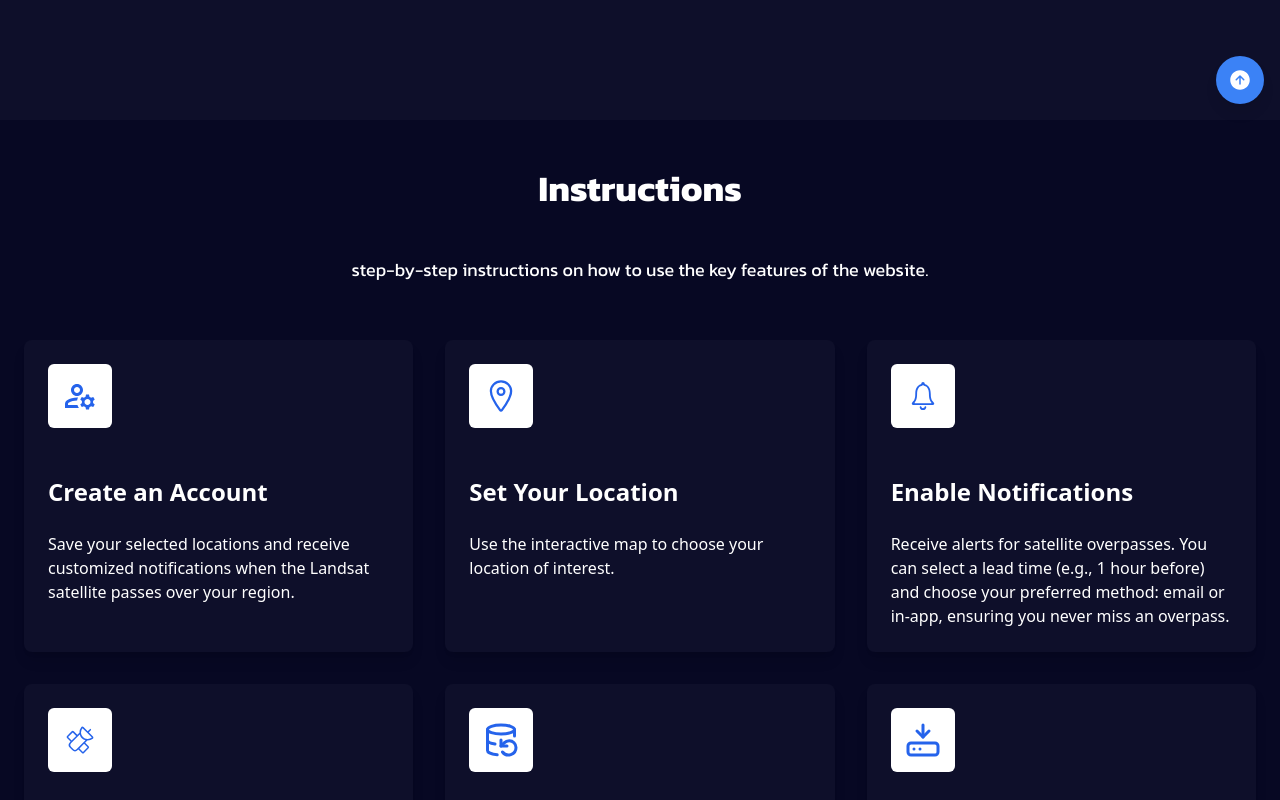
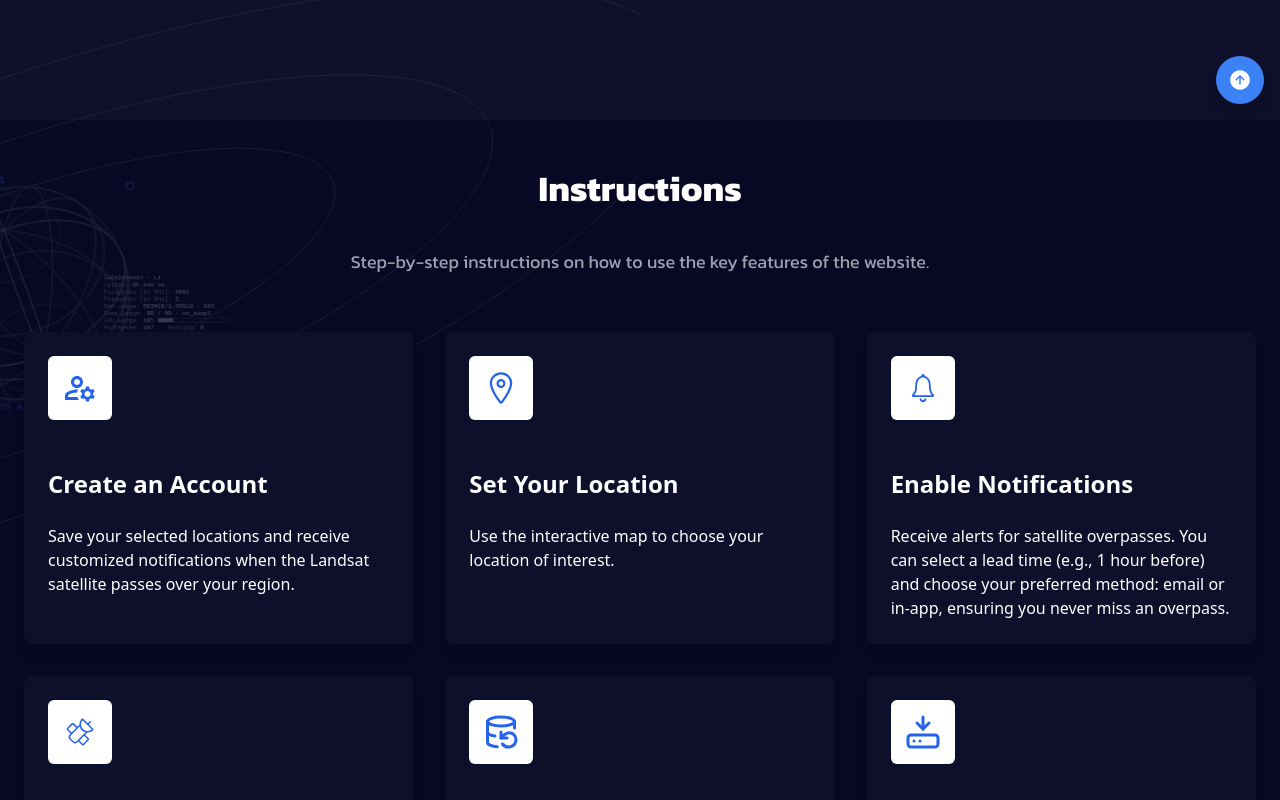
Before and after one commit to SpectraMappers/spectra-mappers2, a React (Vite) app: page / in a window 1280 px wide. Shown: the part 680-1480 px from the top of the page. Built offline with nearby package versions, Linux system fonts and the light colour scheme.

Commit message:
about image

```diff
--- a/src/components/home/Instructions.jsx
+++ b/src/components/home/Instructions.jsx
@@ -1,20 +1,25 @@
-
 import { instructionData } from "../../data/instruction.jsx";
-// import SataliteImage from "../../assets/Group 5.svg";
+import SataliteImage from "../../assets/images/Group 5.svg";
 
 function Instructions() {
   return (
-    <section className="py-12 flex flex-col justify-center items-center gap-6 bg-[#070823] ">
+    <section className="relative py-12 flex flex-col justify-center items-center gap-6 bg-[#070823]">
+      {/* Background Image */}
+      <div className="absolute top-[-30%] left-0 w-full h-full">
+        <img
+          src={SataliteImage}
+          alt="Satellite Background"
+          className="object-cover w-1/2 h-full opacity-20" // Adjust opacity and size as needed
+        />
+      </div>
 
-
-      <div className="flex justify-center items-center flex-col gap-4 font-Kanit">
+      <div className="flex justify-center items-center flex-col gap-2 font-Kanit z-10">
         <h1 className="text-4xl font-bold mb-8 text-white">Instructions</h1>
-        <p className="text-white text-lg mb-8">
-          step-by-step instructions on how to use the key features of the
-          website.
+        <p className="text-gray-400 text-lg mb-8">
+          Step-by-step instructions on how to use the key features of the website.
         </p>
       </div>
-      <div className="container  mx-auto grid grid-cols-1 md:grid-cols-2 lg:grid-cols-3 gap-8 px-6">
+      <div className="container mx-auto grid grid-cols-1 md:grid-cols-2 lg:grid-cols-3 gap-8 px-6 z-10">
         {instructionData.map((item, index) => {
           return (
             <div
@@ -24,11 +29,11 @@ function Instructions() {
               <div className="mb-4 w-16 h-16 flex items-center justify-center rounded-md bg-white">
                 {item.icon}
               </div>
-              <div className="flex flex-col gap-4 ">
+              <div className="flex flex-col gap-4">
                 <h3 className="text-2xl font-semibold mb-2 text-white">
                   {item.title}
                 </h3>
-                <p className="text-white ">{item.description}</p>
+                <p className="text-white">{item.description}</p>
               </div>
             </div>
           );
--- a/src/pages/Home.jsx
+++ b/src/pages/Home.jsx
@@ -63,7 +63,7 @@ function Home() {
       {/* Scroll to Top Button */}
       <button
         onClick={scrollToTop}
-        className="fixed bottom-4 right-4 bg-blue-500 text-white rounded-full p-3 shadow-lg hover:bg-blue-600 transition duration-200"
+        className="fixed z-50 bottom-4 right-4 bg-blue-500 text-white rounded-full p-3 shadow-lg hover:bg-blue-600 transition duration-200"
         aria-label="Scroll to Top"
       >
         <IoArrowUpCircle size={24} />
```
